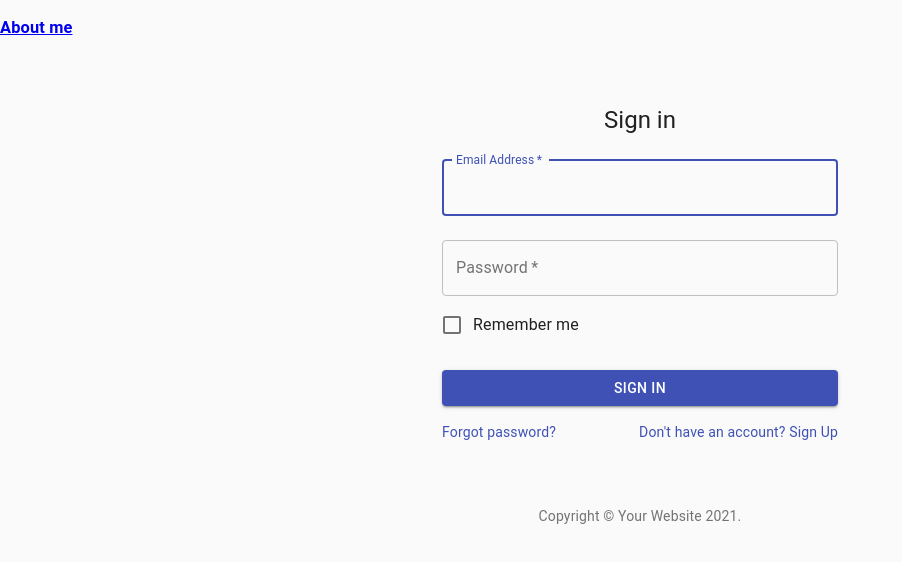
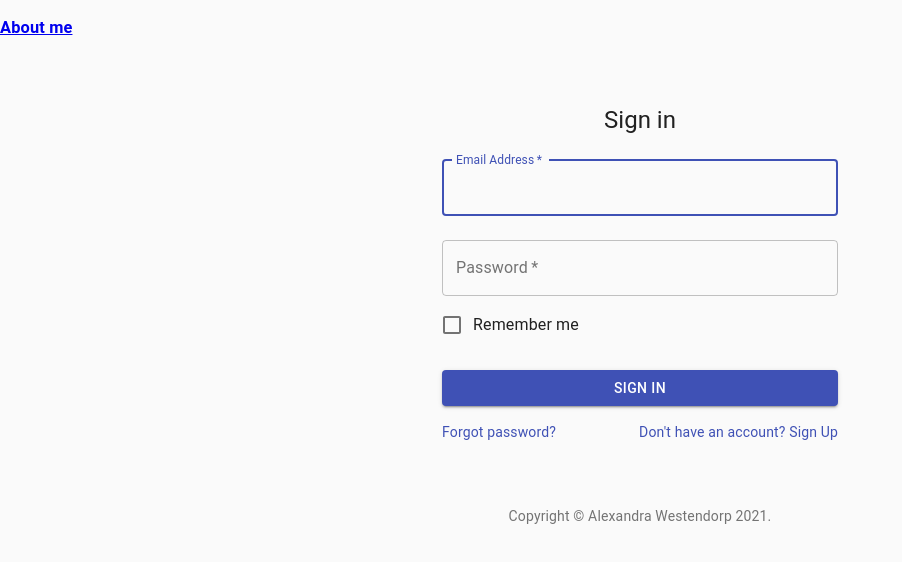
Before and after one commit to Alexandrawtp/portfolio-client, a React (Create React App) app: page /login in a window 1280 px wide. Shown: the top 562 px of the page, without its empty margins (0-902 px from the left). Built offline with nearby package versions, Linux system fonts and the light colour scheme.

Commit message:
fix infinit loops

```diff
--- a/public/index.html
+++ b/public/index.html
@@ -24,7 +24,7 @@
       work correctly both with client-side routing and a non-root public URL.
       Learn how to configure a non-root public URL by running `npm run build`.
     -->
-    <title>React App</title>
+    <title>Alexandra Westendorp</title>
   </head>
   <body>
     <noscript>You need to enable JavaScript to run this app.</noscript>
--- a/src/components/Home.js
+++ b/src/components/Home.js
@@ -11,7 +11,7 @@ const Home = () => {
       .get(`${config.API_URL}/api/projects`)
       .then((response) => setProjects(response.data))
       .catch((err) => console.log("Getting projects failed", err));
-  });
+  }, [setProjects]);
 
   return (
     <div>
--- a/src/components/ProjectDetails.js
+++ b/src/components/ProjectDetails.js
@@ -11,7 +11,7 @@ const ProjectDetails = (props) => {
       .get(`${config.API_URL}/api/project/${projectId}`)
       .then((response) => setProject(response.data))
       .catch((err) => console.log("Getting project failed", err));
-  });
+  }, [setProject, projectId]);
 
   return <div>
   <h2>{project.name}</h2>
--- a/src/components/SignIn.js
+++ b/src/components/SignIn.js
@@ -16,7 +16,7 @@ function Copyright() {
     <Typography variant="body2" color="textSecondary" align="center">
       {'Copyright © '}
       <Link color="inherit" href="https://material-ui.com/">
-        Your Website
+        Alexandra Westendorp
       </Link>{' '}
       {new Date().getFullYear()}
       {'.'}
@@ -36,7 +36,7 @@ const useStyles = makeStyles((theme) => ({
     backgroundColor: theme.palette.secondary.main,
   },
   form: {
-    width: '100%', // Fix IE 11 issue.
+    width: '100%',
     marginTop: theme.spacing(1),
   },
   submit: {
```
